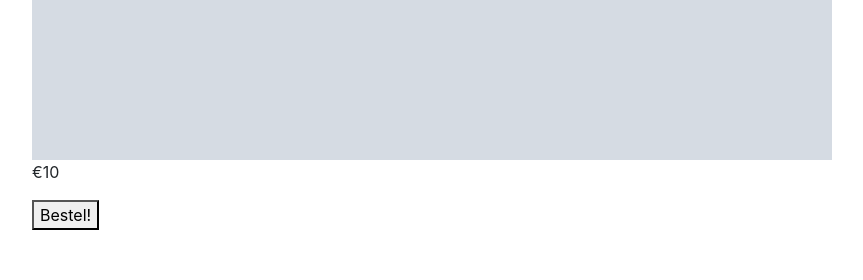
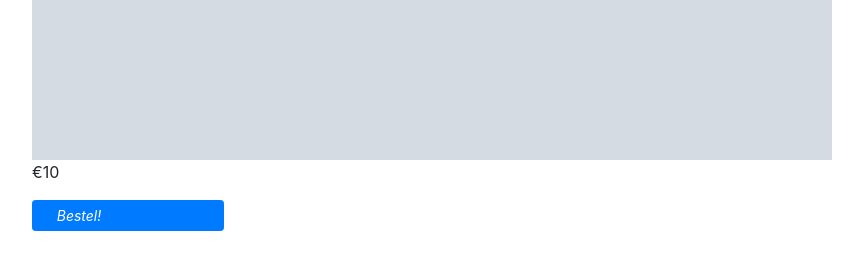
Before and after one commit to MichielVleeming/weshop_programmeren2_, a Django app: template webshop/products/templates/products/detail.html in a window 1280 px wide. Shown: the part 520-800 px from the top of the page, without its empty margins (8-871 px from the left). Run offline with Django 3.2, Linux system fonts and the light colour scheme; the template is opened without the code that fills it: most values are stand-ins (such as "Sample title", 1, 10 or a date in 2020); grey boxes marked "Sample" are stand-in pictures; some libraries are stand-ins or nearby versions.

Commit message:
Added more nice button

```diff
--- a/webshop/products/templates/products/detail.html
+++ b/webshop/products/templates/products/detail.html
@@ -1,4 +1,3 @@
-
 {% extends '../base/base.html' %}
 {% load static %}
 {% block content %}
@@ -7,6 +6,12 @@
     <li>{{product.product_description}}</li>
     <img src="../../media/{{ product.image }}" height="600px">
     <p>&euro;{{ product.price }}</p>
-    <button type="button">Bestel!</button>
+    <button type="button" class="btn btn-sm btn-primary" data-toggle="modal"
+            data-target="#buy{{ product.pk }}">
+     <i class="fa fa-eye" aria-hidden="true">Bestel!</i>
+
+    </button>
+    {% include "detail/product_buy_modals.html" %}
 </ul>
+
 {% endblock %}
```
